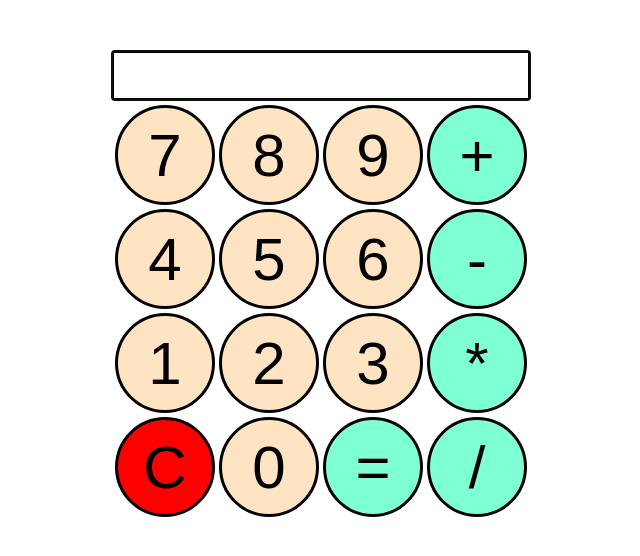
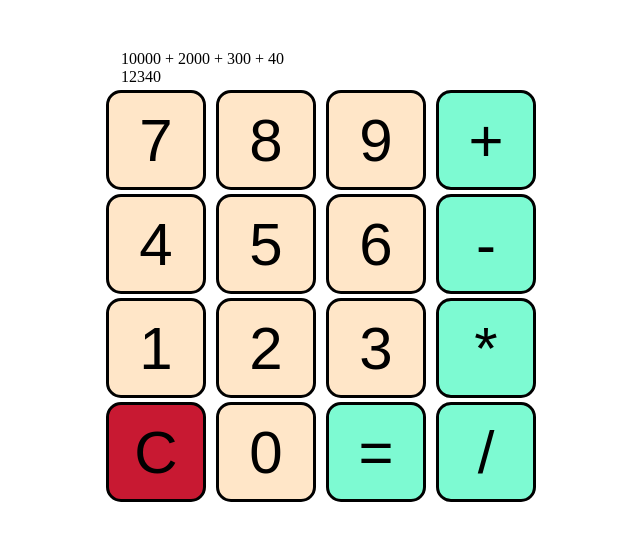
Before and after one commit to Alhimerus/odin-calculator, a plain HTML site: page index.html in a window 1280 px wide. Shown: the whole page, without its empty margins (319-959 px from the left). Drawn offline with Linux system fonts and the light colour scheme.

Commit message:
Change how calculations are shown, rename some items

```diff
--- a/index.html
+++ b/index.html
@@ -10,27 +10,30 @@
 
 <body>
 
-  <div class="outer">
-    <input type="text" autofocus>
-    <div>
+  <div class="calculator">
+    <div class="text">
+      <div class="input">10000 + 2000 + 300 + 40</div>
+      <div class="output">12340</div>
+    </div>
+    <div class="row">
       <button class="number">7</button>
       <button class="number">8</button>
       <button class="number">9</button>
       <button class="operator">+</button>
     </div>
-    <div>
+    <div class="row">
       <button class="number">4</button>
       <button class="number">5</button>
       <button class="number">6</button>
       <button class="operator">-</button>
     </div>
-    <div>
+    <div class="row">
       <button class="number">1</button>
       <button class="number">2</button>
       <button class="number">3</button>
       <button class="operator">*</button>
     </div>
-    <div>
+    <div class="row">
       <button class="clear">C</button>
       <button class="number">0</button>
       <button class="operator">=</button>
--- a/style.css
+++ b/style.css
@@ -3,10 +3,10 @@ body {
   align-items: center;
   justify-content: center;
   margin: 0;
-  padding: 50px;
+  padding-top: 50px;
 }
 
-.outer {
+.calculator {
   display: flex;
   flex-direction: column;
   align-items: center;
@@ -14,30 +14,32 @@ body {
   gap: 4px;
 }
 
-input {
-  margin: 0;
-  padding: 0;
-  width: 414px;
-  font-size: 40px;
-  border: 3px solid black;
-}
-
 button {
   width: 100px;
   height: 100px;
   font-size: 60px;
   border: 3px solid black;
-  border-radius: 50%;
+  border-radius: 15px;
+  padding: 0;
 }
 
 .number {
-  background-color: bisque;
+  background-color: rgb(255, 230, 200);
 }
 
 .operator {
-  background-color: aquamarine;
+  background-color: rgb(125, 250, 210);
 }
 
 .clear {
-  background-color: red;
+  background-color: rgb(200, 25, 50);
 }
+
+.row {
+  display: flex;
+  gap: 10px;
+}
+
+.text {
+  width: 400px;
+}
```
